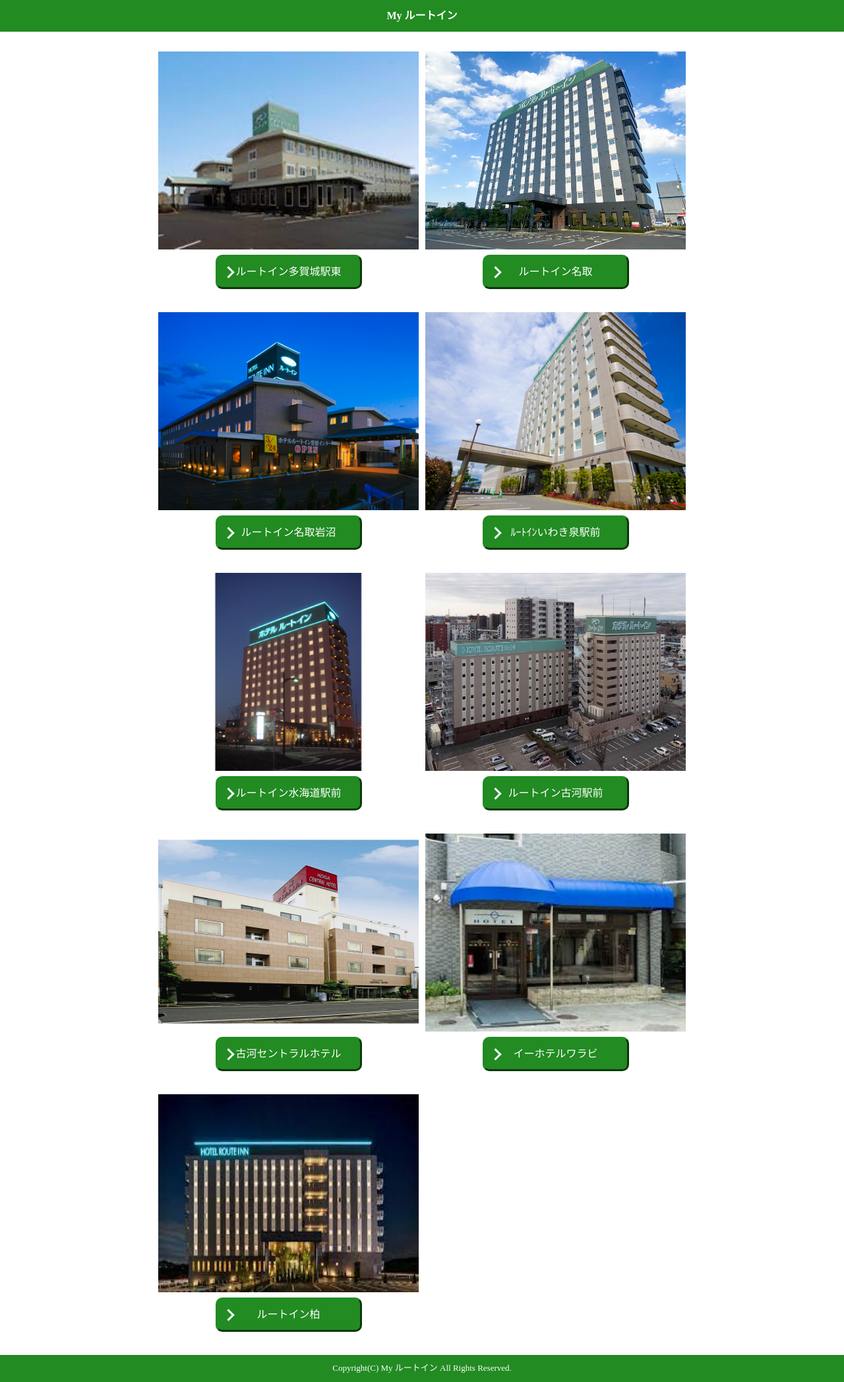
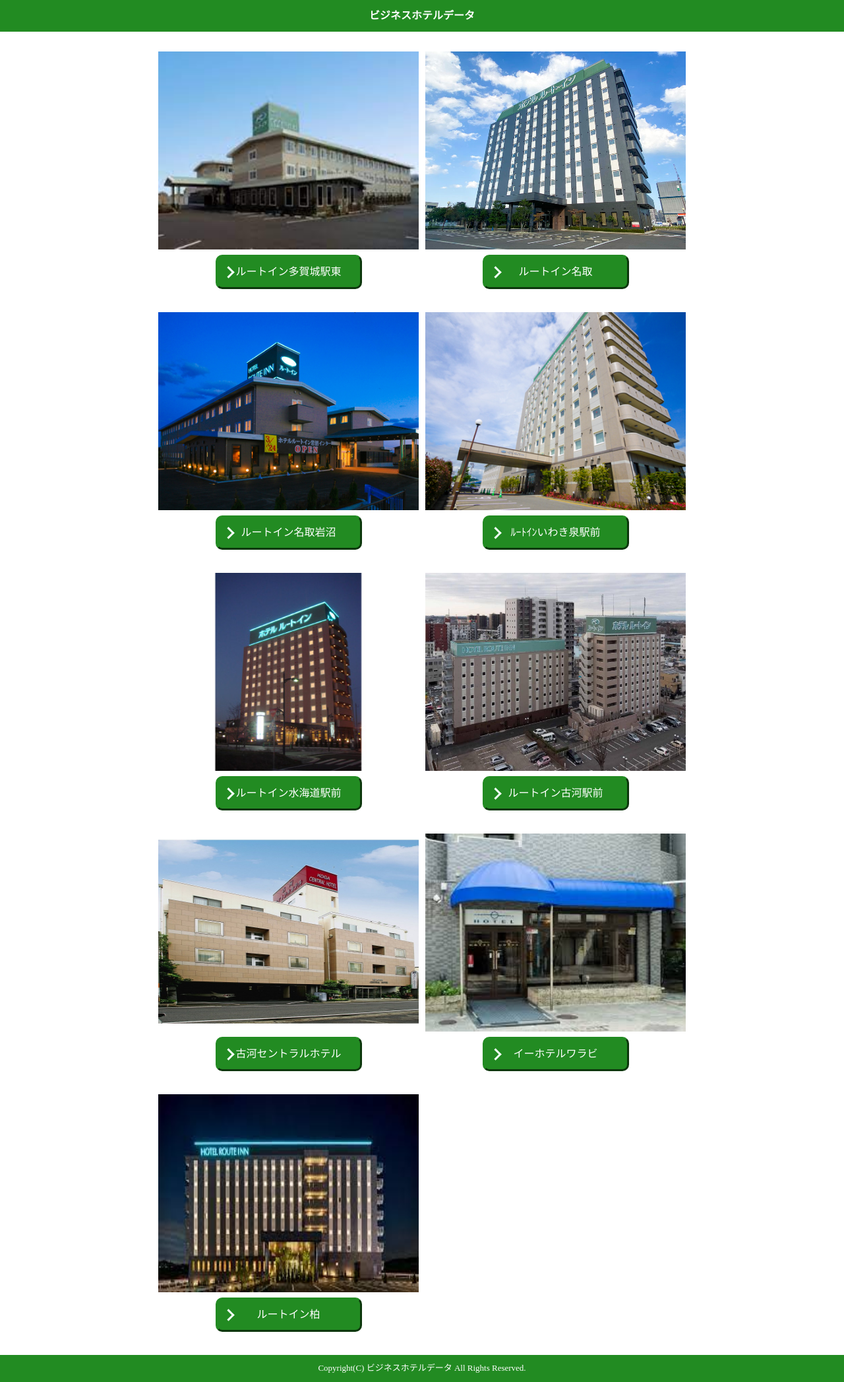
Before and after one commit to panda863/route_inn8, a website: page public/index.html in a window 1280 px wide. Shown: the whole page at 66% size. Drawn offline with Linux system fonts and the light colour scheme.

Commit message:
h1とcopyrightをMy ルートインから「ビジネスホテルデータ」に変更

```diff
--- a/public/index.html
+++ b/public/index.html
@@ -133,7 +133,7 @@
 <body>
     <div class="main">
         <header>
-            <h1>My ルートイン</h1>
+            <h1>ビジネスホテルデータ</h1>
         </header>
 
         <div class="container">
@@ -221,7 +221,7 @@
         </div>
 
         <footer>
-            <p class="copyright"><small>Copyright(C) My ルートイン All Rights Reserved.</small></p>
+            <p class="copyright"><small>Copyright(C) ビジネスホテルデータ All Rights Reserved.</small></p>
         </footer>
     </div><!--main-->
 
```
